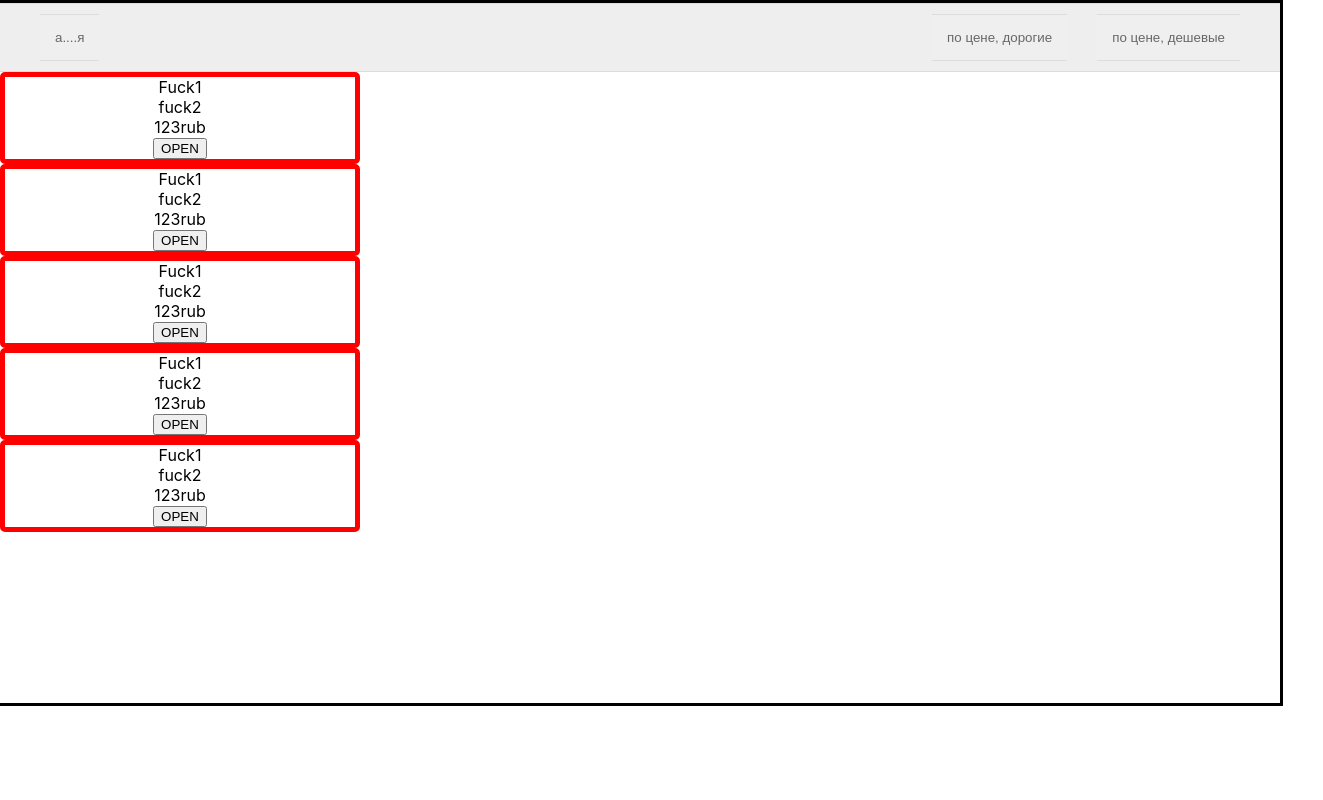
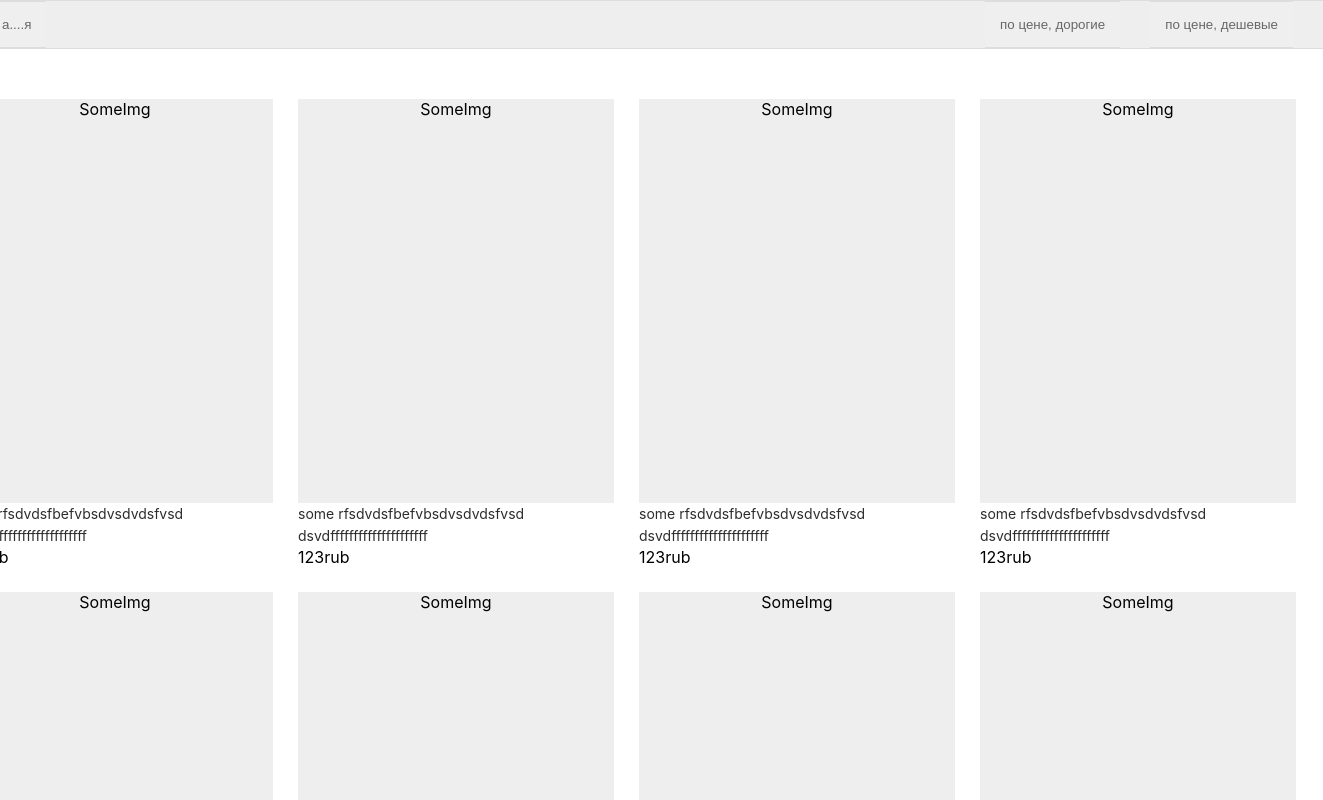
Before and after one commit to Rich-alien/techonline, a React (Create React App) app: page / in a window 1280 px wide. Shown: the top 800 px of the page, 1323 px wide, since content can reach past the window. Built offline with nearby package versions, Linux system fonts and the light colour scheme.

Commit message:
update style the catalog

```diff
--- a/src/components/Main/TotalItem/Item/Item.jsx
+++ b/src/components/Main/TotalItem/Item/Item.jsx
@@ -4,14 +4,15 @@ import style from "./Item.module.css"
 const Item = (props) => {
     return (
         <div className={style.container}>
+
+            <div className={style.ObjImg}>
+                {
+                    props.ObjImg
+                }
+            </div>
             <div className={style.ObjName}>
                 {
                     props.ObjName
-                }
-            </div>
-            <div className={style.ObjImg}>
-                {
-                    props.ObjImg
                 }
             </div>
             <div className={style.ObjPrice}>
@@ -19,9 +20,9 @@ const Item = (props) => {
                     props.ObjPrice
                 }
             </div>
-            <button className={style.btn}>
-                OPEN
-            </button>
+            {/*<button className={style.btn}>*/}
+            {/*    OPEN*/}
+            {/*</button>*/}
         </div>
     )
 }
--- a/src/components/Main/TotalItem/Item/Item.module.css
+++ b/src/components/Main/TotalItem/Item/Item.module.css
@@ -1,6 +1,38 @@
 .container {
-    max-width: 350px;
+    /*display: flex;*/
+    /*flex-direction: column;*/
+    /*align-items: flex-start;*/
+    /*max-width: 350px;*/
+    max-width: 316px;
     height: auto;
-    border: 5px solid red;
+    /*border: 5px solid red;*/
     border-radius: 5px;
+    margin-right: 25px;
+    margin-top:25px;
+
 }
+.container:last-child{
+    margin-right: 0;
+}
+
+.ObjName {
+    text-align: left;
+    width: 316px;
+    font-weight: 400;
+    font-size: 14px;
+    line-height: 22px;
+    color: #2d2d2d;
+}
+
+.ObjImg {
+    width: 316px;
+    height: 404px;
+    background-color: #eeeeee;
+    margin: 0;
+}
+
+.ObjPrice {
+    text-align: left;
+    width: 316px;
+    margin: 0;
+}
--- a/src/components/Main/TotalItem/TotalItem.jsx
+++ b/src/components/Main/TotalItem/TotalItem.jsx
@@ -3,11 +3,14 @@ import style from './TotalItem.module.css';
 import Item from "./Item/Item";
 // заменить sortUp and SortDown на иконки
 let ObjItem = [
-    {ObjName:'Fuck1',ObjImg:'fuck2',ObjPrice:'123rub'},
-    {ObjName:'Fuck1',ObjImg:'fuck2',ObjPrice:'123rub'},
-    {ObjName:'Fuck1',ObjImg:'fuck2',ObjPrice:'123rub'},
-    {ObjName:'Fuck1',ObjImg:'fuck2',ObjPrice:'123rub'},
-    {ObjName:'Fuck1',ObjImg:'fuck2',ObjPrice:'123rub'},
+    {ObjName:'some rfsdvdsfbefvbsdvsdvdsfvsd dsvdfffffffffffffffffffff',ObjImg:'SomeImg',ObjPrice:'123rub'},
+    {ObjName:'some rfsdvdsfbefvbsdvsdvdsfvsd dsvdfffffffffffffffffffff',ObjImg:'SomeImg',ObjPrice:'123rub'},
+    {ObjName:'some rfsdvdsfbefvbsdvsdvdsfvsd dsvdfffffffffffffffffffff',ObjImg:'SomeImg',ObjPrice:'123rub'},
+    {ObjName:'some rfsdvdsfbefvbsdvsdvdsfvsd dsvdfffffffffffffffffffff',ObjImg:'SomeImg',ObjPrice:'123rub'},
+    {ObjName:'some rfsdvdsfbefvbsdvsdvdsfvsd dsvdfffffffffffffffffffff',ObjImg:'SomeImg',ObjPrice:'123rub'},
+    {ObjName:'some rfsdvdsfbefvbsdvsdvdsfvsd dsvdfffffffffffffffffffff',ObjImg:'SomeImg',ObjPrice:'123rub'},
+    {ObjName:'some rfsdvdsfbefvbsdvsdvdsfvsd dsvdfffffffffffffffffffff',ObjImg:'SomeImg',ObjPrice:'123rub'},
+    {ObjName:'some rfsdvdsfbefvbsdvsdvdsfvsd dsvdfffffffffffffffffffff',ObjImg:'SomeImg',ObjPrice:'123rub'},
 ]
 
 const TotalItem = () => {
@@ -31,9 +34,11 @@ let    ElementItem = ObjItem.map(e=> <Item ObjName={e.ObjName} ObjImg={e.ObjImg}
                </div>
             </div>
         </div>
-            {
-                ElementItem
-            }
+          <div className={style.catalog}>
+              {
+                  ElementItem
+              }
+          </div>
         </div>
     )
 }
--- a/src/components/Main/TotalItem/TotalItem.module.css
+++ b/src/components/Main/TotalItem/TotalItem.module.css
@@ -1,8 +1,11 @@
 .container {
-
+/*    display: flex;*/
+/*    flex-direction: column;*/
+/*!*justify-content: center;*!*/
+/*    align-items: center;*/
     min-width: 100%;
     height: 700px;
-    border: 3px solid black;
+    /*border: 3px solid black;*/
 }
 
 
@@ -19,10 +22,11 @@
 }
 
 .sort {
-    width: 100%;
+    margin: 0 auto;
+    min-width: 1366px;
     display: flex;
     justify-content: space-between;
-    margin: 10px;
+    /*margin: 10px;*/
 
 }
 
@@ -51,6 +55,12 @@
     color: #4189DD;
 /*    настроить псевдакласс для кнопки*/
 }
+.catalog{
+    margin: 25px auto;
+    display: flex;
+    flex-wrap: wrap;
+    max-width: 1366px;
+}
 
 .sortUp {
     margin-right: 30px;
```
